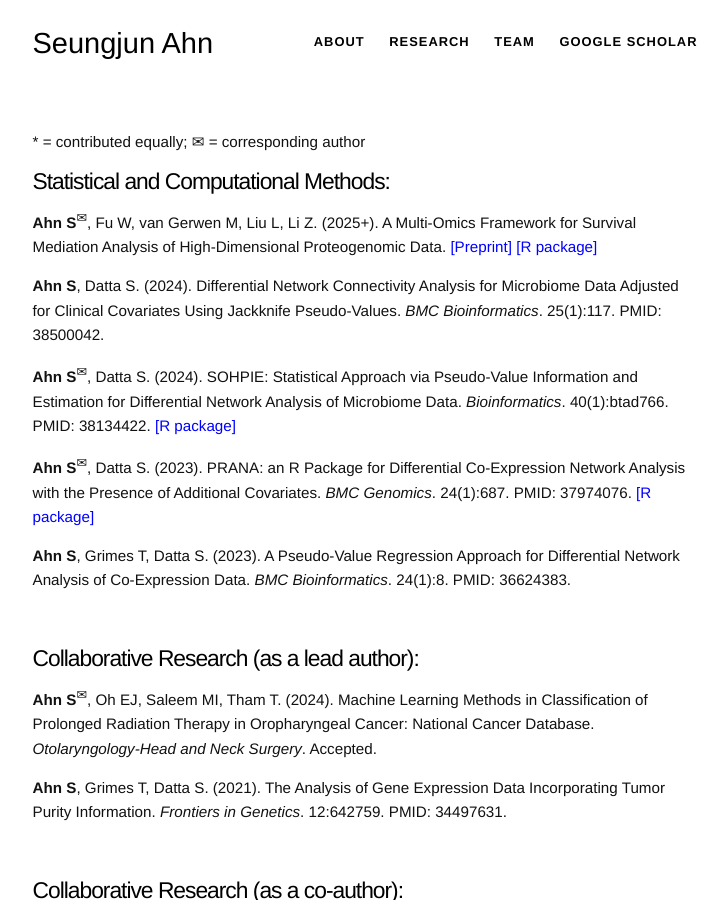
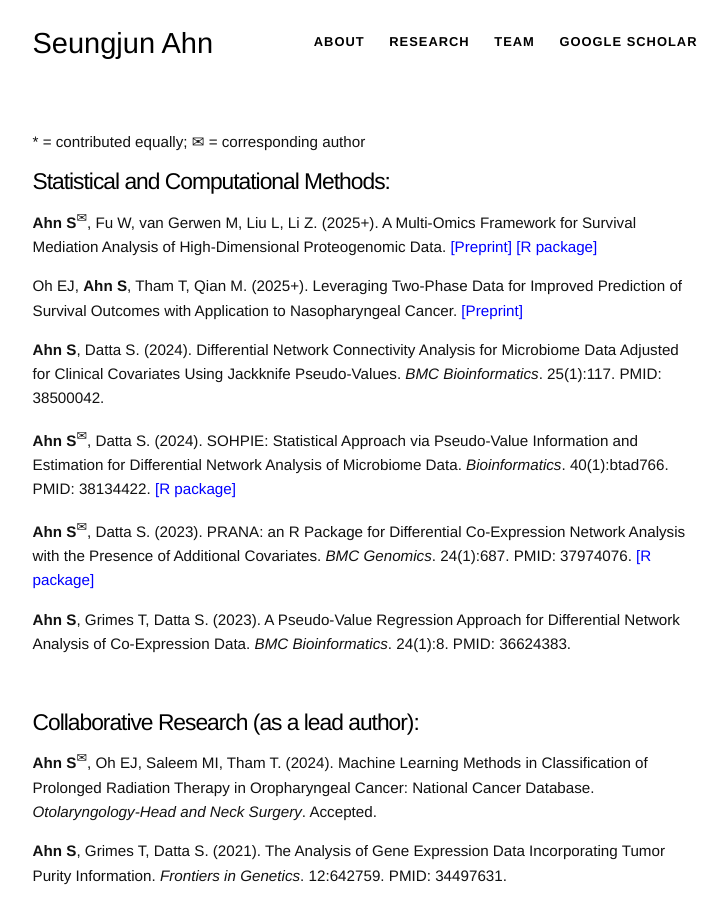
Before and after one commit to sjahnn/sjahnn.github.io, a Jekyll site: the page built from research.md, in a window 1280 px wide and 900 px high. Shown: the whole window, without its empty margins (275-1003 px from the left). Built offline with Jekyll 4.4.1, drawn with Linux system fonts in a browser that asks for light colours.

Commit message:
Update research.md

```diff
--- a/research.md
+++ b/research.md
@@ -31,6 +31,8 @@ In preparation.
 
 # Statistical and Computational Methods:
 **Ahn S**<sup><span>&#9993;</span></sup>, Fu W, van Gerwen M, Liu L, Li Z. (2025+). A Multi-Omics Framework for Survival Mediation Analysis of High-Dimensional Proteogenomic Data. <a href="https://arxiv.org/abs/2503.08606" style="color: blue;">[Preprint]</a> <a href="https://cran.r-project.org/web/packages/SMAHP/index.html" style="color: blue;">[R package]</a>
+
+Oh EJ, **Ahn S**, Tham T, Qian M. (2025+). Leveraging Two-Phase Data for Improved Prediction of Survival Outcomes with Application to Nasopharyngeal Cancer. <a href="https://arxiv.org/abs/2503.16732" style="color: blue;">[Preprint]</a>
 
 **Ahn S**, Datta S. (2024). Differential Network Connectivity Analysis for Microbiome Data Adjusted for Clinical Covariates Using Jackknife Pseudo-Values. *BMC Bioinformatics*. 25(1):117. PMID: 38500042.
 
```
